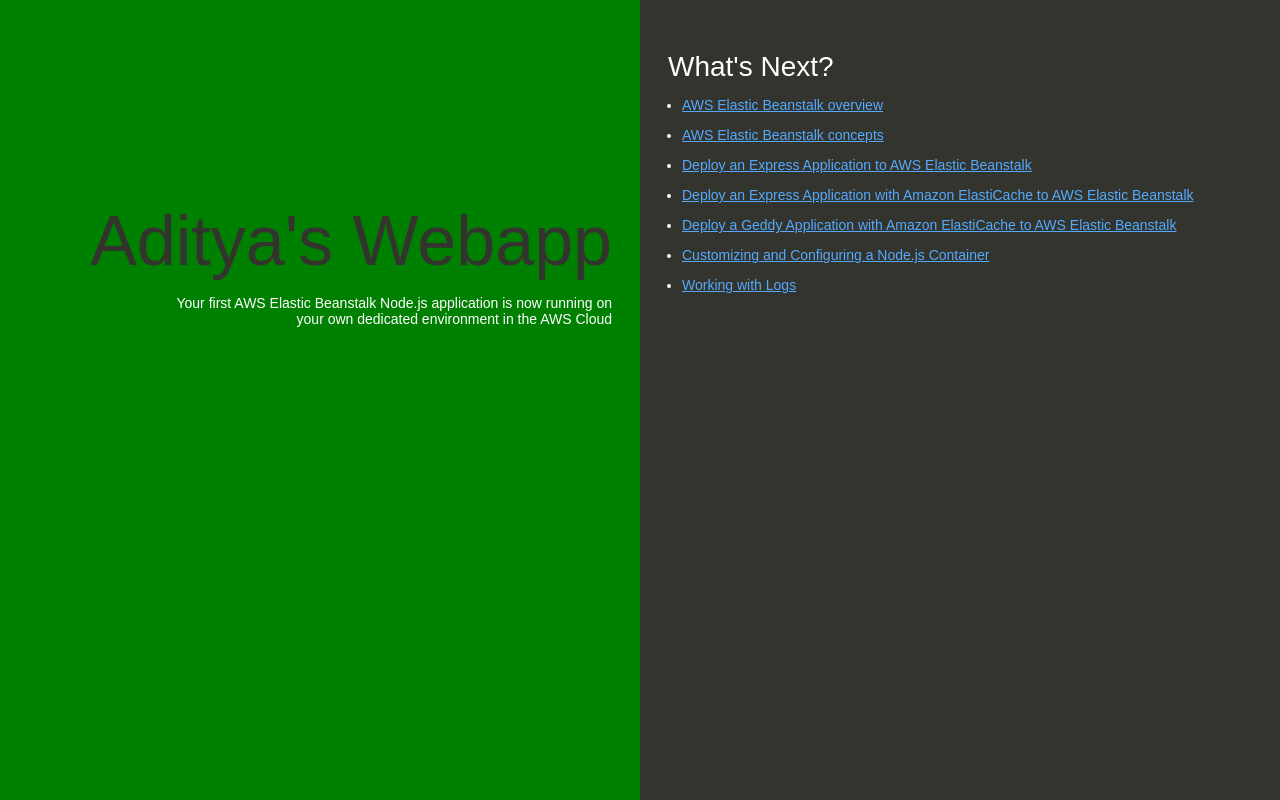
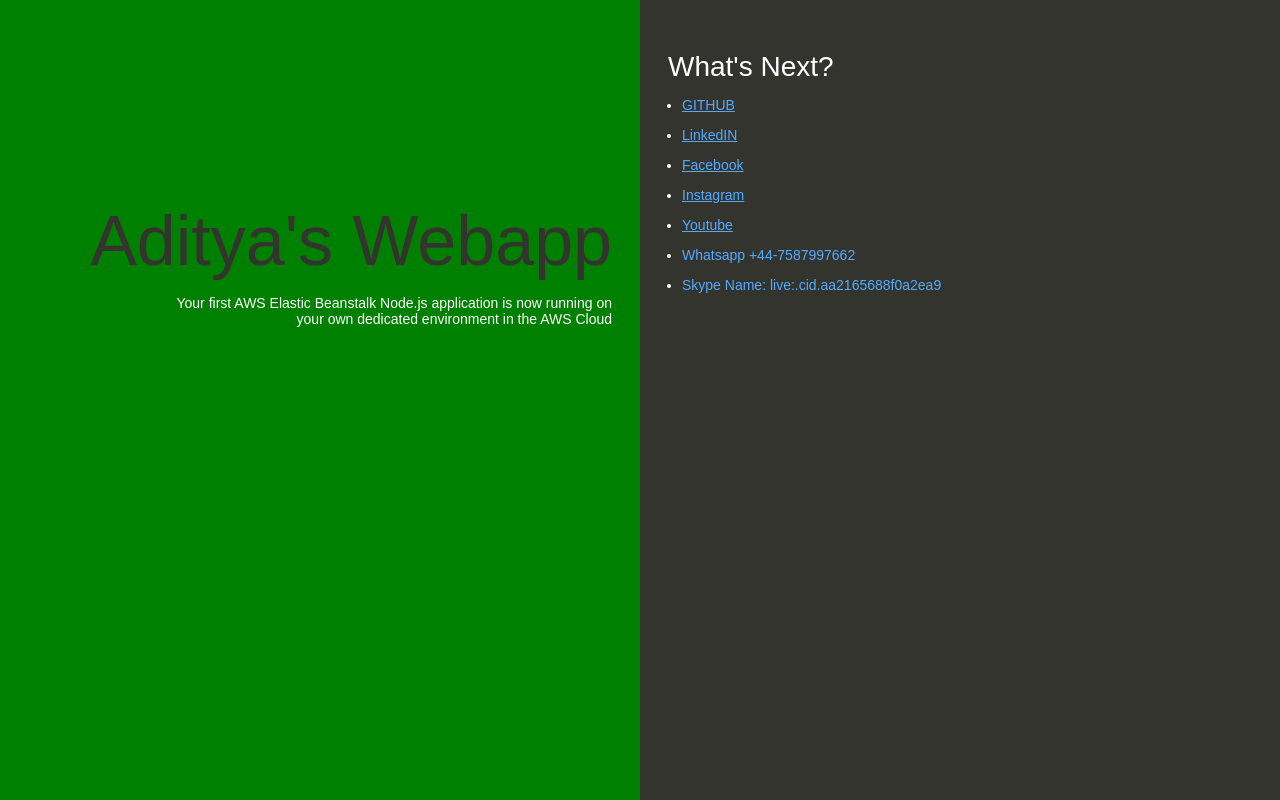
Before and after one commit to ADITYA1234556/beanstalk-simpleapp, a website: page index.html in a window 1280 px wide. Drawn offline with Linux system fonts and the light colour scheme.

Commit message:
edited index

```diff
--- a/index.html
+++ b/index.html
@@ -80,13 +80,13 @@
     <div class="linksColumn">
       <h2>What's Next?</h2>
       <ul>
-        <li><a href="http://docs.aws.amazon.com/elasticbeanstalk/latest/dg/Welcome.html">AWS Elastic Beanstalk overview</a></li>
-        <li><a href="http://docs.aws.amazon.com/elasticbeanstalk/latest/dg/concepts.html">AWS Elastic Beanstalk concepts</a></li>
-        <li><a href="http://docs.aws.amazon.com/elasticbeanstalk/latest/dg/create_deploy_nodejs_express.html">Deploy an Express Application to AWS Elastic Beanstalk</a></li>
-        <li><a href="http://docs.aws.amazon.com/elasticbeanstalk/latest/dg/create_deploy_nodejs_express_elasticache.html">Deploy an Express Application with Amazon ElastiCache to AWS Elastic Beanstalk</a></li>
-        <li><a href="http://docs.aws.amazon.com/elasticbeanstalk/latest/dg/create_deploy_nodejs_geddy_elasticache.html">Deploy a Geddy Application with Amazon ElastiCache to AWS Elastic Beanstalk </a></li>
-        <li><a href="http://docs.aws.amazon.com/elasticbeanstalk/latest/dg/create_deploy_nodejs_custom_container.html">Customizing and Configuring a Node.js Container </a></li>
-        <li><a href="http://docs.aws.amazon.com/elasticbeanstalk/latest/dg/using-features.loggingS3.title.html">Working with Logs</a></li>
+        <li><a href="https://github.com/ADITYA1234556/ADITYA1234556">GITHUB</a></li>
+        <li><a href="https://www.linkedin.com/in/aditya-navaneethan-33b999173/">LinkedIN</a></li>
+        <li><a href="https://www.facebook.com/aditya.navaneethan.9">Facebook</a></li>
+        <li><a href="https://www.instagram.com/aditya_navaneethan/profilecard/?igsh=eDk0emN3dGNuenAy">Instagram</a></li>
+        <li><a href="https://www.youtube.com/@Aditya-lo7rm">Youtube </a></li>
+        <li><a>Whatsapp +44-7587997662 </a></li>
+        <li><a>Skype Name: live:.cid.aa2165688f0a2ea9</a></li>
       </ul>
     </div>
   </body>
```
